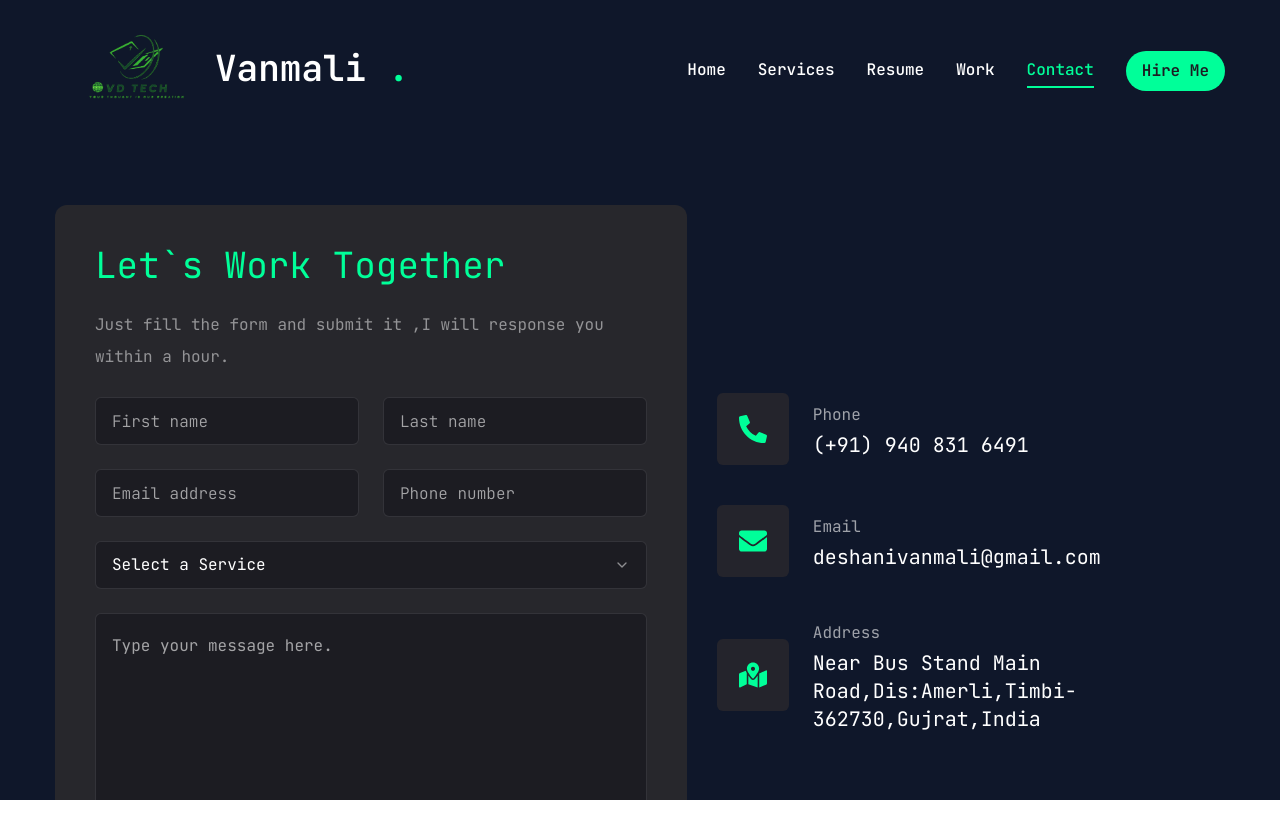
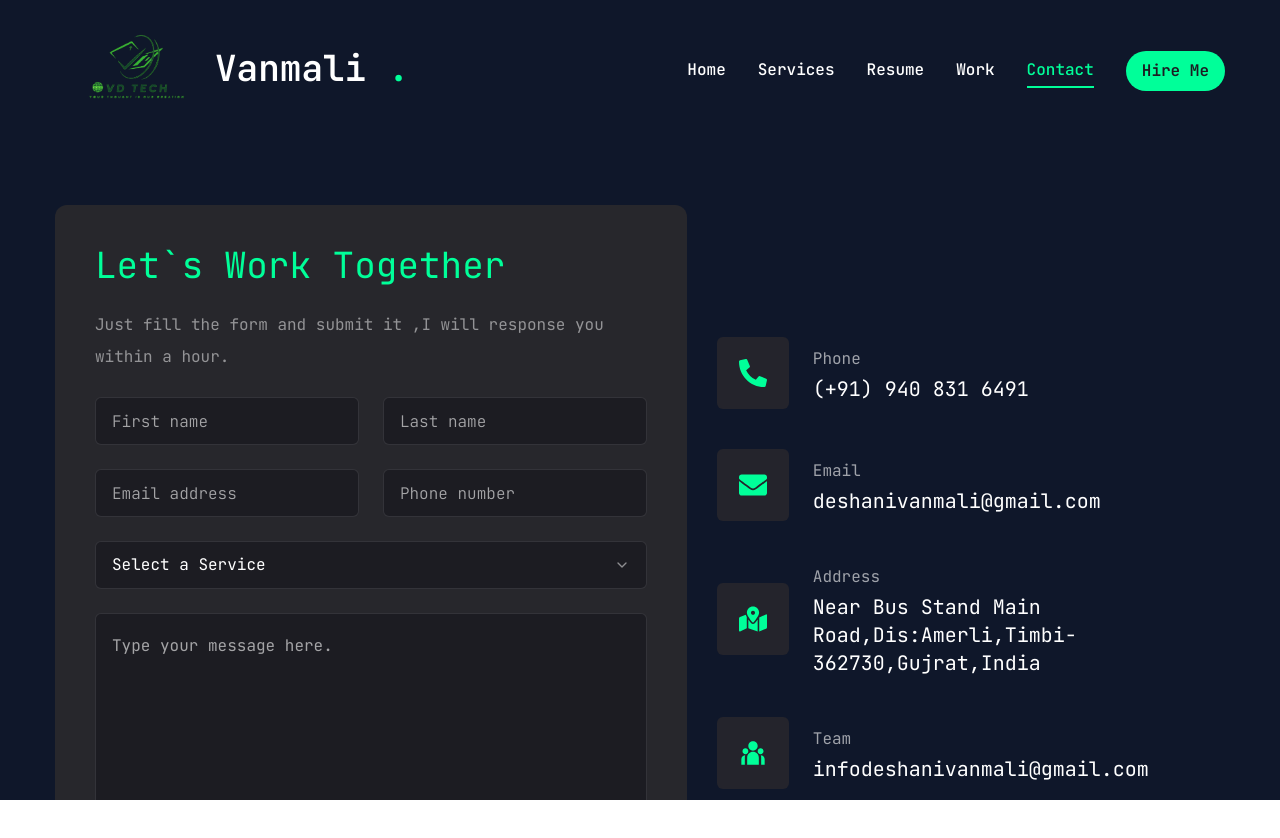
Before and after one commit to deshanivanmali/PortFolioNextjs, a Next.js app: page /contact in a window 1280 px wide. Shown: the top 838 px of the page. Built offline with nearby package versions, Linux system fonts and the light colour scheme.

Commit message:
key changes

```diff
--- a/app/contact/page.jsx
+++ b/app/contact/page.jsx
@@ -14,6 +14,7 @@ import {
   SelectValue,
 } from "@/components/ui/select";
 import { FaPhoneAlt, FaEnvelope, FaMapMarkedAlt } from "react-icons/fa";
+import { RiTeamFill } from "react-icons/ri";
 import { motion } from "framer-motion";
 import emailjs from '@emailjs/browser';
 import { Bounce, ToastContainer, toast } from 'react-toastify';
@@ -36,6 +37,11 @@ const info = [
     description:
       "Near Bus Stand Main Road,Dis:Amerli,Timbi-362730,Gujrat,India",
   },
+  {
+     icon: <RiTeamFill />,
+    title:"Team",
+    description:"infodeshanivanmali@gmail.com"
+  }
 ];
 
 // Validation Schema using Yup
--- a/app/resume/page.jsx
+++ b/app/resume/page.jsx
@@ -13,7 +13,7 @@ import {
 } from "react-icons/fa";
 
 import {
- SiTailwindcss,SiNextdotjs,SiNestjs,SiElectron,SiExpress
+ SiTailwindcss,SiNextdotjs,SiNestjs,SiElectron,SiExpress,SiNuxtdotjs
 } from "react-icons/si";
 
 //components
@@ -32,9 +32,13 @@ const about={
       fieldName:"Name",
       filedValue:"Vanmali Deshani"
     },
+    // {
+    //   fieldName:"Skype",
+    //   filedValue:"live:.cid.8a7641d0fc52dbf8"
+    // },
     {
-      fieldName:"Skype",
-      filedValue:"live:.cid.8a7641d0fc52dbf8"
+      fieldName:"Team",
+      filedValue:"infodeshanivanmali@gmail.com"
     },
     {
       fieldName:"Mobile",
@@ -150,6 +154,10 @@ const skills={
   {
     icon:<SiNextdotjs/>,
     name:"next.js"
+  },
+   {
+    icon:<SiNuxtdotjs />,
+    name:"nuxt.js"
   },
 
   {
```
